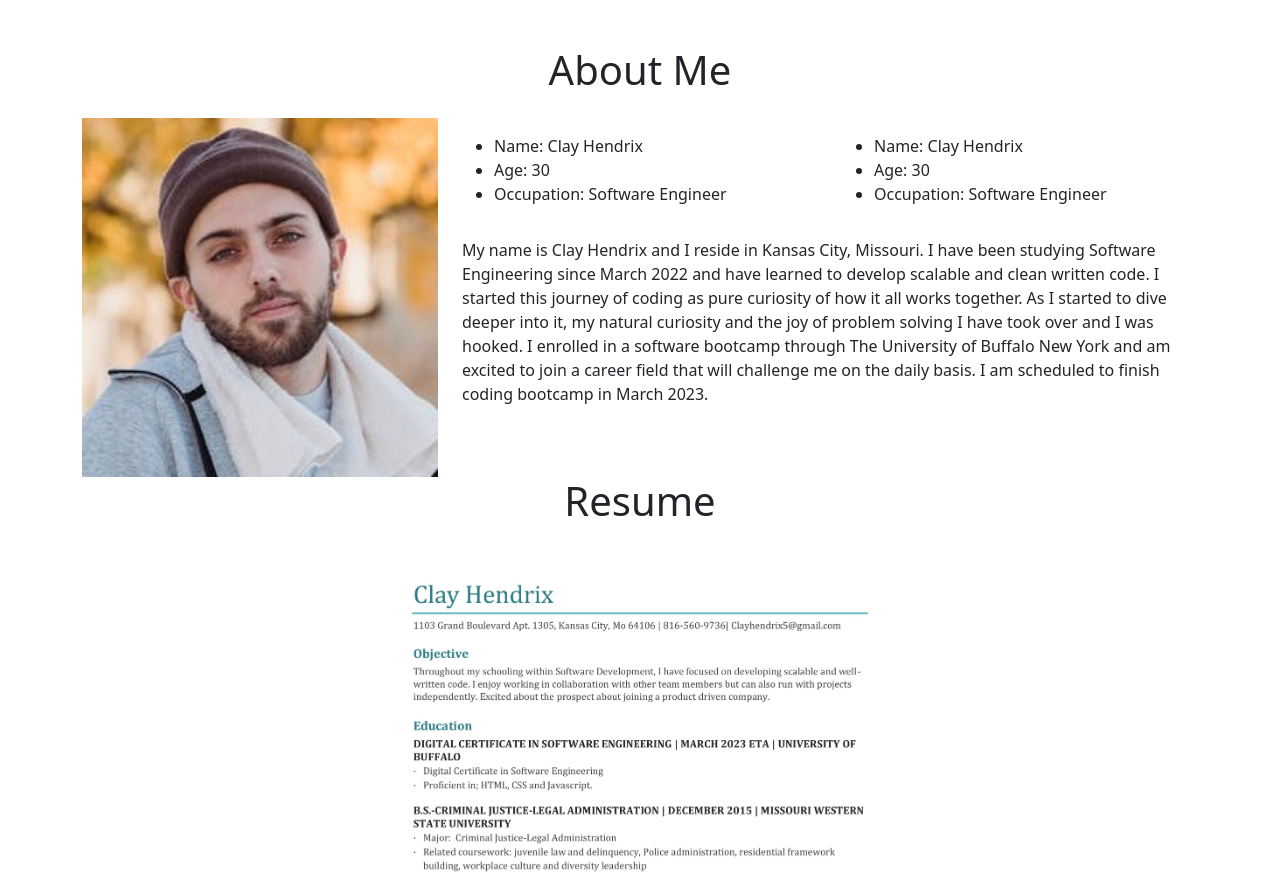
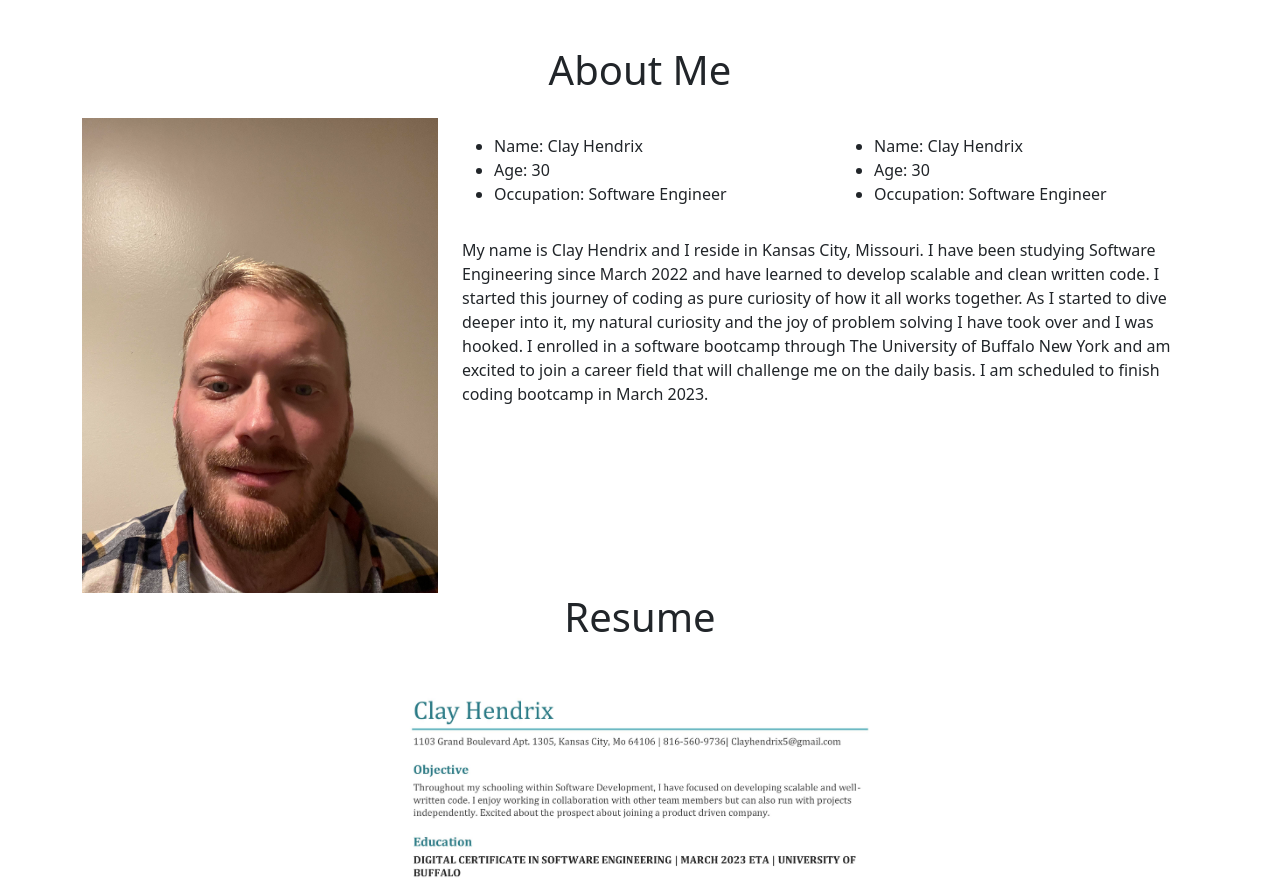
Before and after one commit to chendrix5/trial-port, a plain HTML site: page index.html in a window 1280 px wide. Shown: the part 802-1683 px from the top of the page. Drawn offline with nearby package versions, Linux system fonts and the light colour scheme.

Commit message:
picture added

```diff
--- a/index.html
+++ b/index.html
@@ -62,7 +62,7 @@
             <h1 class="text-center">About Me</h1>
             <div class="row mt-4">
                 <div class="col-lg-4">
-                    <img src="images/about.jpeg" class= "imageAboutPage" alt="">
+                    <img src="images/headShot.jpg" class= "imageAboutPage" alt="">
                 </div>
 
                 <div class="col-lg-8">
```
Also changed, not shown: images/headShot.jpg (added).
